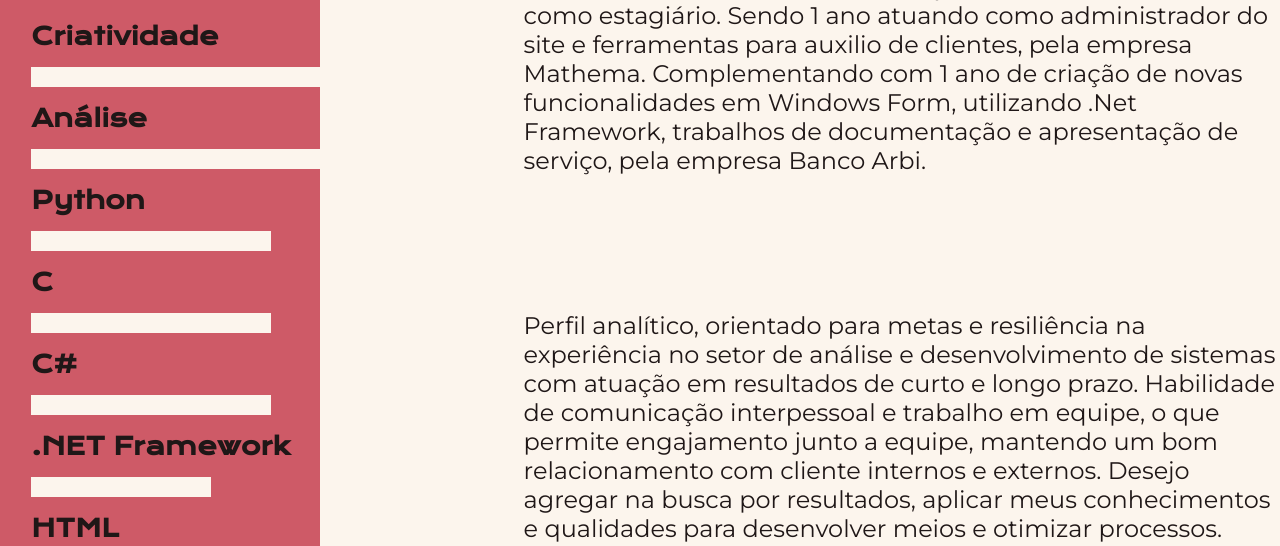
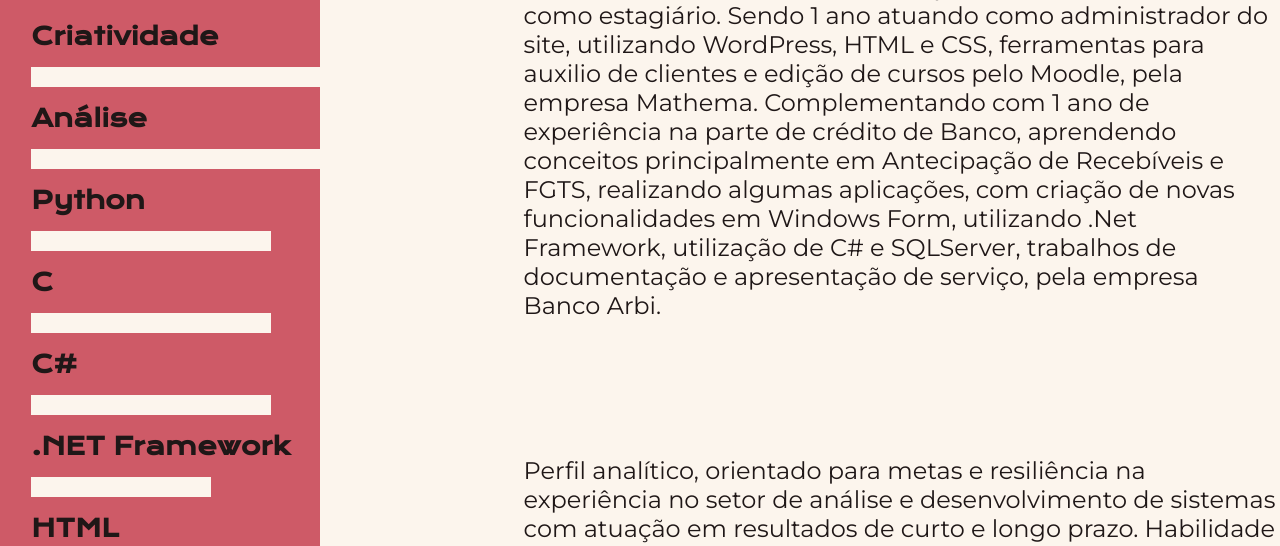
Before and after one commit to LuizFelipeSilva/portifolio, a plain HTML site: page curriculum.html in a window 1280 px wide. Shown: the part 745-1291 px from the top of the page. Drawn offline with nearby package versions, Linux system fonts and the light colour scheme.

Commit message:
curriculo-texto

```diff
--- a/curriculum.html
+++ b/curriculum.html
@@ -83,10 +83,13 @@
                 <p class="intro__conteudo__texto">
                     Formado em Ciência da Computação, 2 anos de experiência
                     como estagiário. Sendo 1 ano atuando como administrador do
-                    site e ferramentas para auxilio de clientes, pela empresa
-                    Mathema. Complementando com 1 ano de criação de novas
+                    site, utilizando WordPress, HTML e CSS, ferramentas para auxilio
+                    de clientes e edição de cursos pelo Moodle, pela empresa
+                    Mathema. Complementando com 1 ano de experiência na parte de crédito de Banco,
+                    aprendendo conceitos principalmente em Antecipação de Recebíveis e FGTS,
+                    realizando algumas aplicações, com criação de novas
                     funcionalidades em Windows Form, utilizando .Net
-                    Framework, trabalhos de documentação e apresentação de
+                    Framework, utilização de C# e SQLServer, trabalhos de documentação e apresentação de
                     serviço, pela empresa Banco Arbi.
                 </p>
                 <p class="intro__conteudo__texto">
```
